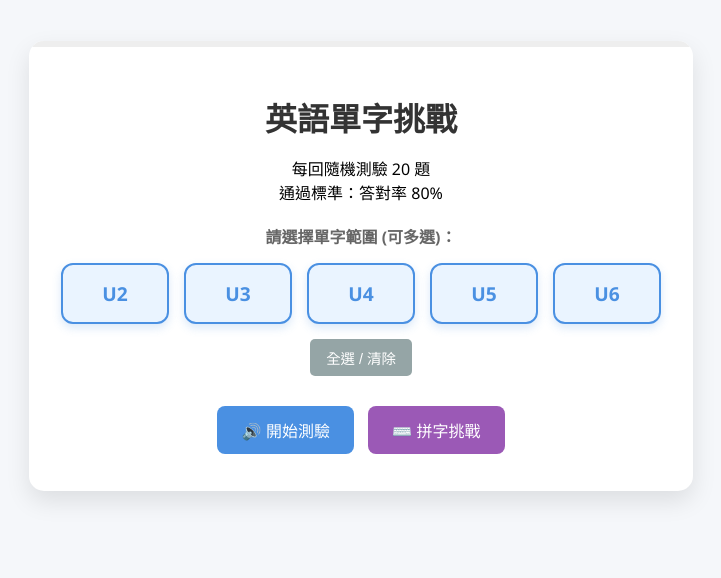
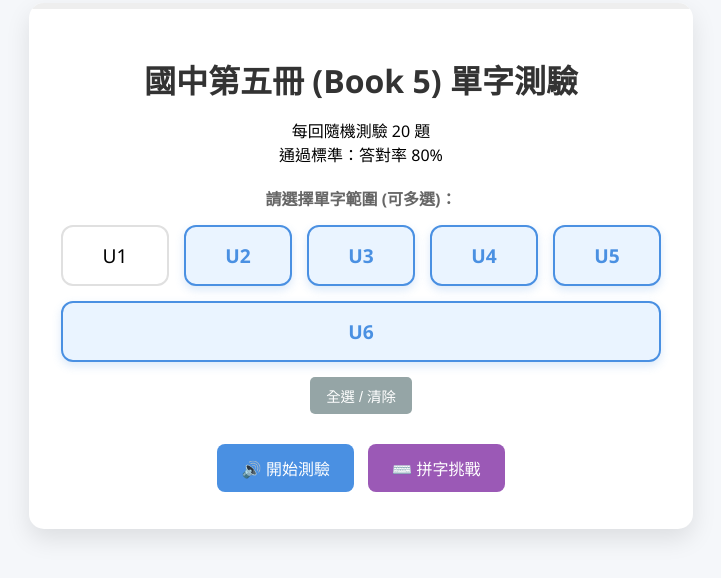
Before and after one commit to andreww0421/english-vocab-quiz, a plain HTML site: page index.html in a window 1280 px wide. Shown: the part 154-732 px from the top of the page, without its empty margins (279-1000 px from the left). Drawn offline with Linux system fonts and the light colour scheme.

Commit message:
Update index.html

```diff
--- a/index.html
+++ b/index.html
@@ -3,7 +3,7 @@
 <head>
     <meta charset="UTF-8">
     <meta name="viewport" content="width=device-width, initial-scale=1.0">
-    <title>英語單字測驗 (U2-U6)</title>
+    <title>國中第五冊 (Book 5) 單字測驗</title>
     <link rel="stylesheet" href="style.css">
 </head>
 <body>
@@ -23,12 +23,16 @@
     <div class="feedback-overlay" id="feedback-icon"></div>
 
     <div id="start-screen">
-        <h1>英語單字挑戰</h1>
+        <h1>國中第五冊 (Book 5) 單字測驗</h1>
         <p>每回隨機測驗 20 題<br>通過標準：答對率 80%</p>
 
         <div class="range-selector">
             <h3>請選擇單字範圍 (可多選)：</h3>
             <div class="range-options">
+                <div class="range-card" id="btn-U1" onclick="toggleUnit('U1')">
+                    <span class="range-name">U1</span>
+                    <span class="check-mark hidden" id="check-U1">✅</span>
+                </div>
                 <div class="range-card" id="btn-U2" onclick="toggleUnit('U2')">
                     <span class="range-name">U2</span>
                     <span class="check-mark hidden" id="check-U2">✅</span>
```
